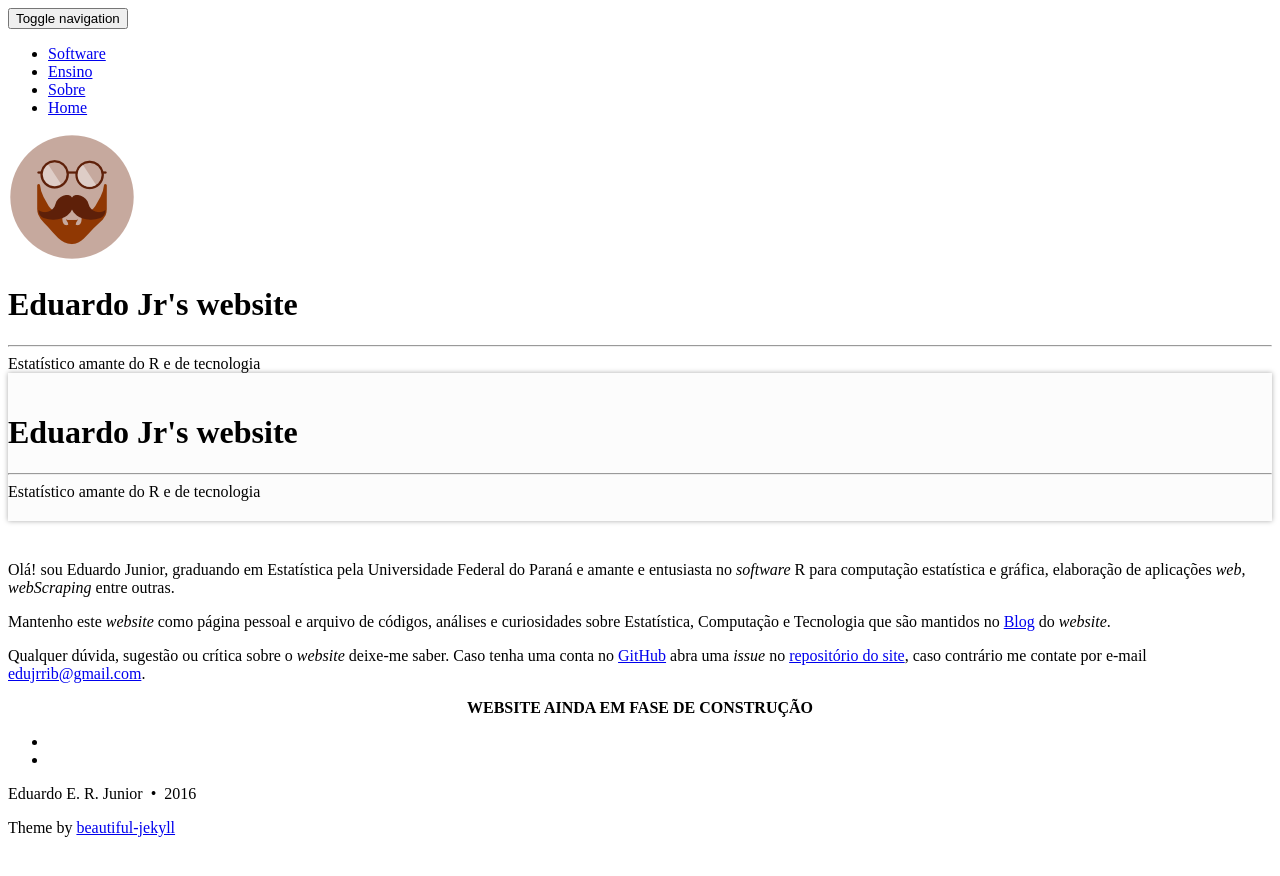
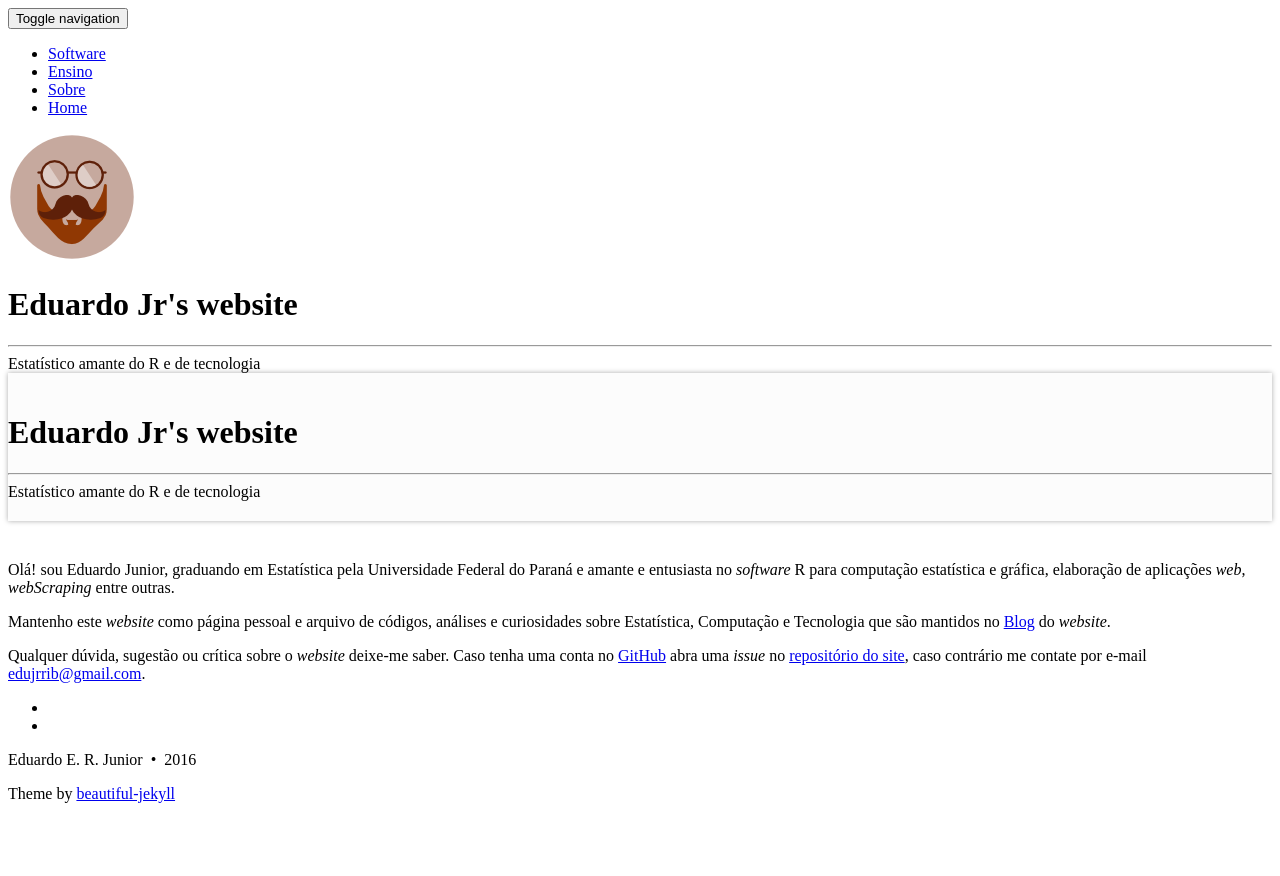
Before and after one commit to jreduardo/oldwebsite, a Jekyll site: the page built from index.md, in a window 1280 px wide. Shown: the top 876 px of the page. Built offline with Jekyll 4.4.1, drawn with Linux system fonts in a browser that asks for light colours.

Commit message:
Revert "Adiciona mensagem de aviso na página inicial"
This reverts commit e26a0180a7eac81e694a1c2d6bc3e9c44b5d7d9f.

```diff
--- a/index.md
+++ b/index.md
@@ -28,10 +28,6 @@ _issue_ no
 caso contrário me contate por e-mail
 [edujrrib@gmail.com](mailto:edujrrib@gmail.com).
 
-<div style="text-align:center">
-<b>WEBSITE AINDA EM FASE DE CONSTRUÇÃO</b>
-</div>
-
 <!-- <div style="text-align:center"> -->
 <!-- <strong>Visite os projetos:</strong> &nbsp;&nbsp;  -->
 <!-- <a href="http://derekogle.com/fishR/" role="button" class="btn btn-primary">fishR</a> -->
```
